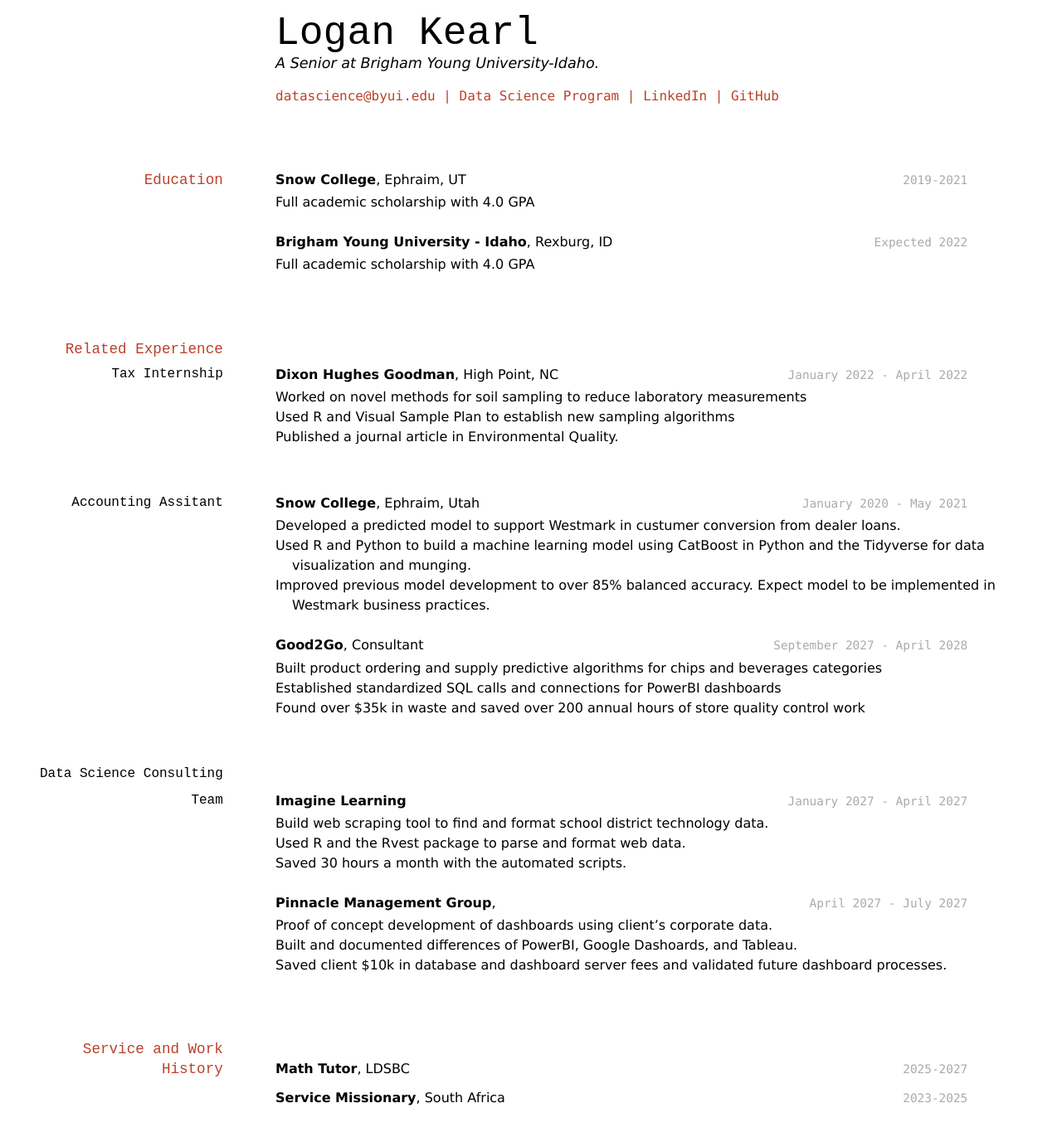
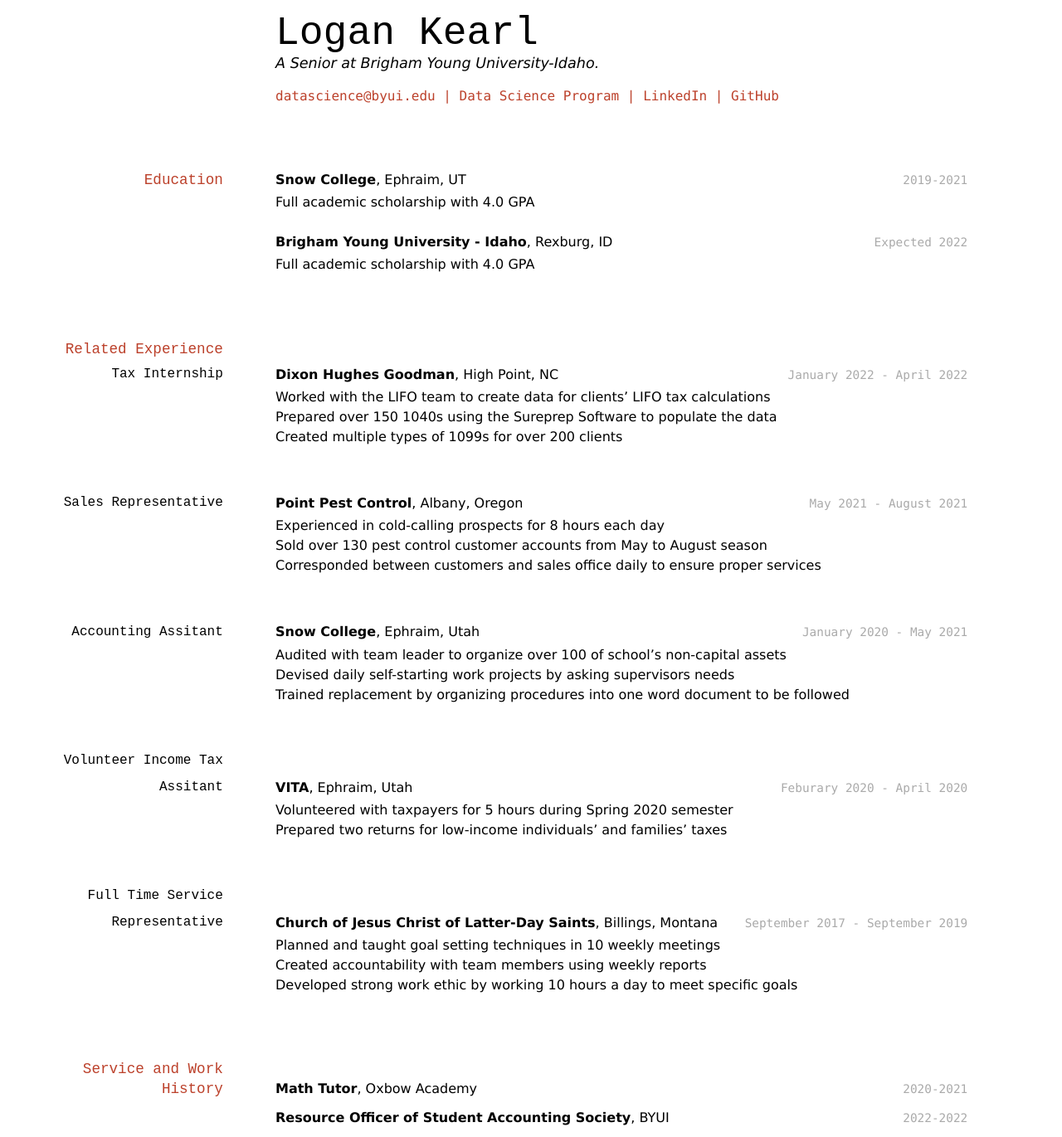
Before and after one commit to byuids-resumes/KearlL_resume, a Jekyll site: the page built from docs/index.md, in a window 1280 px wide. Shown: the whole page at 83% size. Built offline with Jekyll 4.4.1, drawn with Linux system fonts in a browser that asks for light colours; before the commit the page ends 1347 px from its top, so only the background shows below that.

Commit message:
Update index.md

```diff
--- a/docs/index.md
+++ b/docs/index.md
@@ -34,51 +34,54 @@ __Brigham Young University - Idaho__, Rexburg, ID
 `January 2022 - April 2022`
 __Dixon Hughes Goodman__, High Point, NC
 
-- Worked on novel methods for soil sampling to reduce laboratory measurements
-- Used R and Visual Sample Plan to establish new sampling algorithms
-- Published a journal article in Environmental Quality.
+- Worked with the LIFO team to create data for clients’ LIFO tax calculations
+- Prepared over 150 1040s using the Sureprep Software to populate the data
+- Created multiple types of 1099s for over 200 clients
+
+### Sales Representative
+
+`May 2021 - August 2021`
+__Point Pest Control__, Albany, Oregon
+
+- Experienced in cold-calling prospects for 8 hours each day
+- Sold over 130 pest control customer accounts from May to August season
+- Corresponded between customers and sales office daily to ensure proper services
 
 ### Accounting Assitant
 
 `January 2020 - May 2021`
 __Snow College__, Ephraim, Utah
 
-- Developed a predicted model to support Westmark in custumer conversion from dealer loans.
-- Used R and Python to build a machine learning model using CatBoost in Python and the Tidyverse for data visualization and munging.
-- Improved previous model development to over 85% balanced accuracy. Expect model to be implemented in Westmark business practices.
+- Audited with team leader to organize over 100 of school's non-capital assets
+- Devised daily self-starting work projects by asking supervisors needs
+- Trained replacement by organizing procedures into one word document to be followed
 
-`September 2027 - April 2028`
-__Good2Go__, Consultant
+### Volunteer Income Tax Assitant
 
-- Built product ordering and supply predictive algorithms for chips and beverages categories
-- Established standardized SQL calls and connections for PowerBI dashboards
-- Found over $35k in waste and saved over 200 annual hours of store quality control work
+`Feburary 2020 - April 2020`
+__VITA__, Ephraim, Utah
 
-### Data Science Consulting Team
+- Volunteered with taxpayers for 5 hours during Spring 2020 semester
+- Prepared two returns for low-income individuals' and families' taxes
 
-`January 2027 - April 2027`
-__Imagine Learning__
+### Full Time Service Representative
 
-- Build web scraping tool to find and format school district technology data.
-- Used R and the Rvest package to parse and format web data.
-- Saved 30 hours a month with the automated scripts.
+`September 2017 - September 2019`
+__Church of Jesus Christ of Latter-Day Saints__, Billings, Montana
 
-`April 2027 - July 2027`
-__Pinnacle Management Group__,
-
-- Proof of concept development of dashboards using client's corporate data.
-- Built and documented differences of PowerBI, Google Dashoards, and Tableau.
-- Saved client $10k in database and dashboard server fees and validated future dashboard processes.
+- Planned and taught goal setting techniques in 10 weekly meetings
+- Created accountability with team members using weekly reports
+- Developed strong work ethic by working 10 hours a day to meet specific goals
 
 
 ## Service and Work History
 
-`2025-2027`
-__Math Tutor__, LDSBC
+`2020-2021`
+__Math Tutor__, Oxbow Academy
 
 
-`2023-2025`
-__Service Missionary__, South Africa
+`2022-2022`
+__Resource Officer of Student Accounting Society__, BYUI
 
 
 
```
